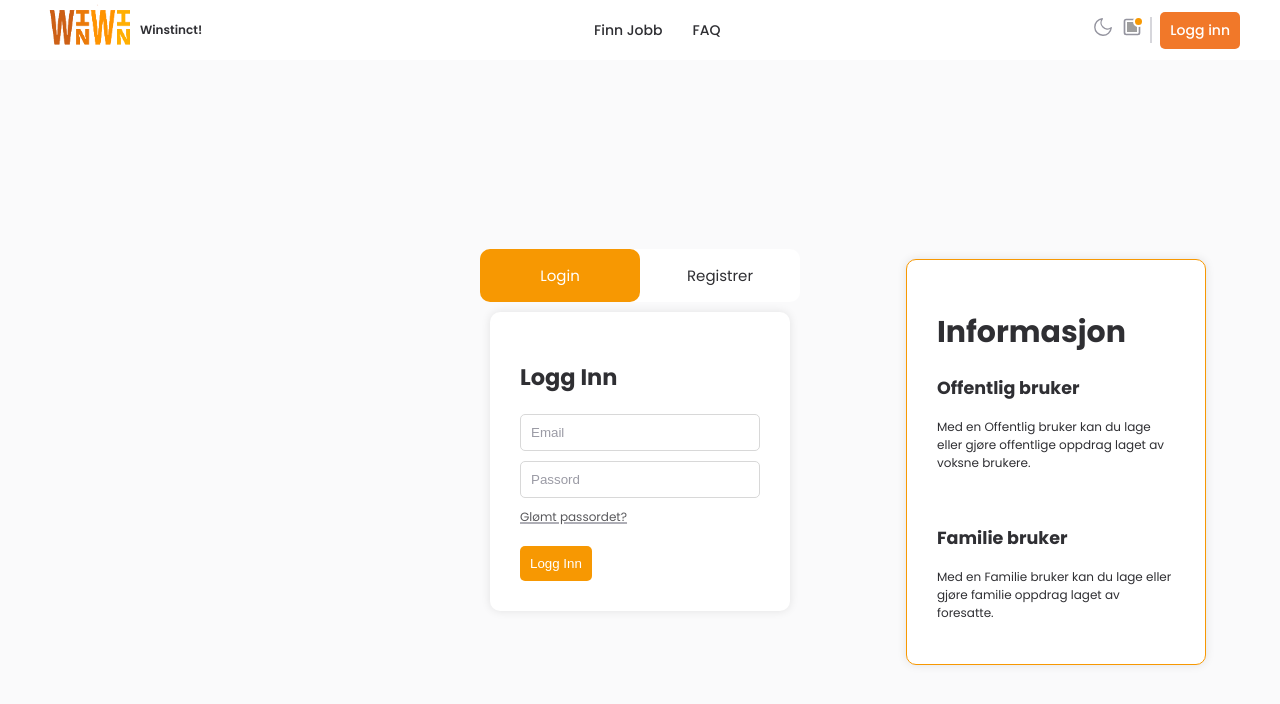
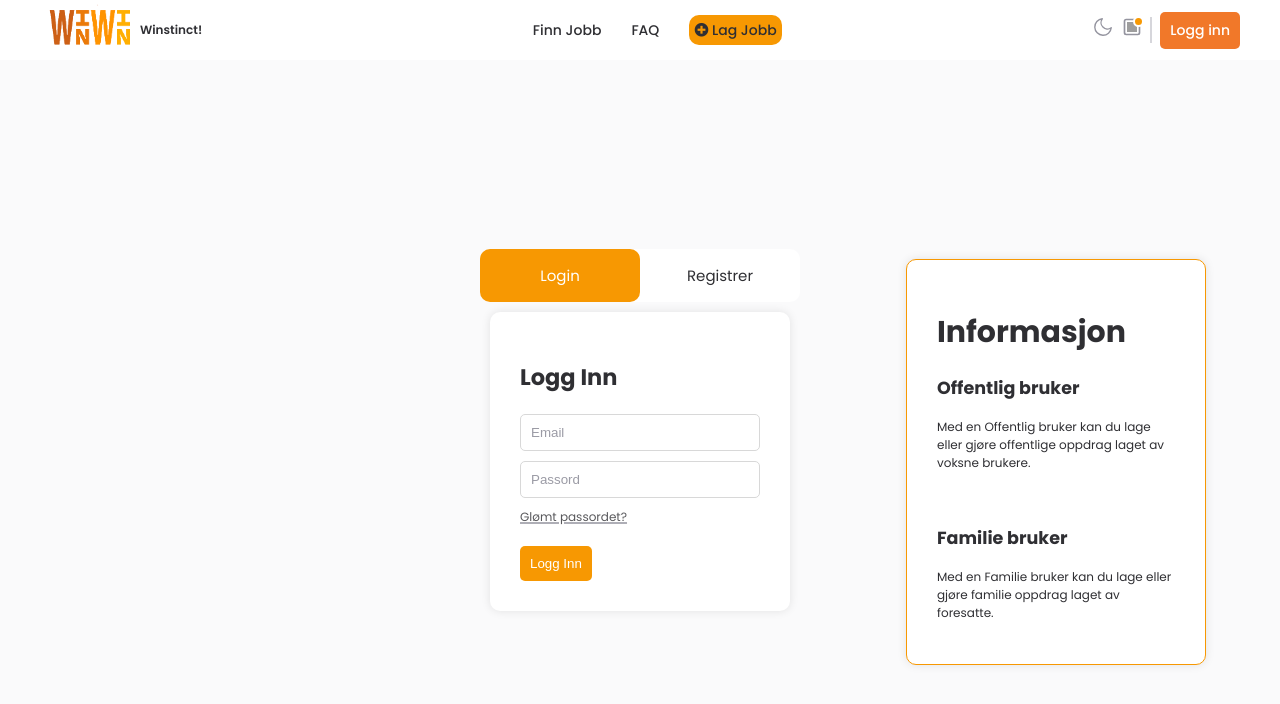
Before and after one commit to Extoren/win-win, a React (Create React App) app: page /Login in a window 1280 px wide. Shown: the top 704 px of the page. Built offline with nearby package versions, Linux system fonts and the light colour scheme; grey boxes are pictures that could not be loaded.

Commit message:
New create page

```diff
--- a/src/App.css
+++ b/src/App.css
@@ -1231,6 +1231,18 @@ a {
     }
   }
 
+  .menu-background {
+    background-color: var(--Hover-color);
+    padding: 5px;
+    border-radius: 10px;
+  }
+
+  .menu-background:hover {
+    background-color: var(--alert-bg-color);
+    transition: 1s;
+  }
+
+
 @media screen and (max-width: 520px) {
   .search-bar {
     flex-grow: 1; }
--- a/src/App.js
+++ b/src/App.js
@@ -3,6 +3,7 @@ import FAQ from "./Pages/FAQ";
 import Login from "./Pages/Login";
 import Header from './header';
 import Home from './Home';
+import Create from './create';
 import { BrowserRouter as Router, Route, Routes } from 'react-router-dom';
 
 function App() {
@@ -16,6 +17,7 @@ function App() {
         <Route path="/faq" element={<FAQ />} />
         <Route path="/" element={<Home />} />
         <Route path="/:jobId" element={<Home />} />
+        <Route path="/create" element={<Create />} />
       </Routes>
   </Router>
   );
--- a/src/Home.js
+++ b/src/Home.js
@@ -295,6 +295,14 @@ function Home() {
         }
       }
     }, [jobId, navigate]);
+
+    useEffect(() => {
+      // Update job count based on selected location
+      const filteredJobs = jobsData.filter(job =>
+          selectedLocation === '' || job.county === selectedLocation
+      );
+      setJobCount(filteredJobs.length);
+  }, [selectedLocation]); // Dependency array includes selectedLocation
 
 
     return (
--- /dev/null
+++ b/src/create.js
@@ -0,0 +1,17 @@
+import React from 'react';
+import './App.css';
+
+function create() {
+    return (
+        <div>
+            <h1>create</h1>
+            <h1>create</h1>
+            <h1>create</h1>
+            <h1>create</h1>
+            <h1>create</h1><h1>create</h1>
+            <h1>create</h1>
+        </div>
+    )
+}
+
+export default create;
--- a/src/header.js
+++ b/src/header.js
@@ -1,10 +1,12 @@
 import React, { useState, useEffect, useRef } from 'react';
-import { Link, NavLink } from 'react-router-dom';
+import { Link, NavLink, useLocation } from 'react-router-dom';
 import logo from './Bilder/Logo_CC.png';
 
 function Header() {
     const [theme, setTheme] = useState(localStorage.getItem('theme') || '');
     const headerRef = useRef(null);
+    const [isLinkClicked, setLinkClicked] = useState(false);
+    const location = useLocation();
 
     // Function to toggle the theme
     const toggleTheme = () => {
@@ -35,6 +37,14 @@ function Header() {
       };
     }, [theme]);
 
+    const handleLinkClick = () => {
+      setLinkClicked(true);
+    }
+
+    useEffect(() => {
+      setLinkClicked(false);
+    }, [location]);
+
   return (
     <div className="header" ref={headerRef}>
       <div className="logo">
@@ -45,8 +55,11 @@ function Header() {
       </div>
       <div className="header-menu-container">
         <div className="header-menu">
-            <NavLink to="/" activeClassName="active">Finn Jobb</NavLink>
+        <NavLink to="/" activeClassName="active">Finn Jobb</NavLink>
             <NavLink to="/faq" activeClassName="active">FAQ</NavLink>
+            <NavLink to="/create" className={location.pathname === "/create" ? "" : "menu-background"} activeClassName="active">
+              <i className="fas fa-plus-circle"></i> Lag Jobb
+            </NavLink>
         </div>
       </div>
       <div className="user-settings">
```
